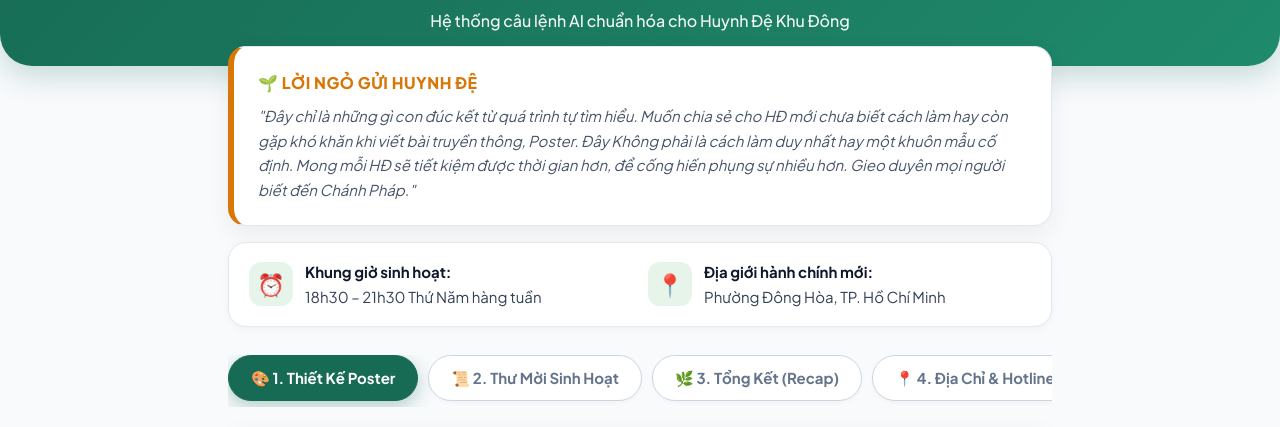
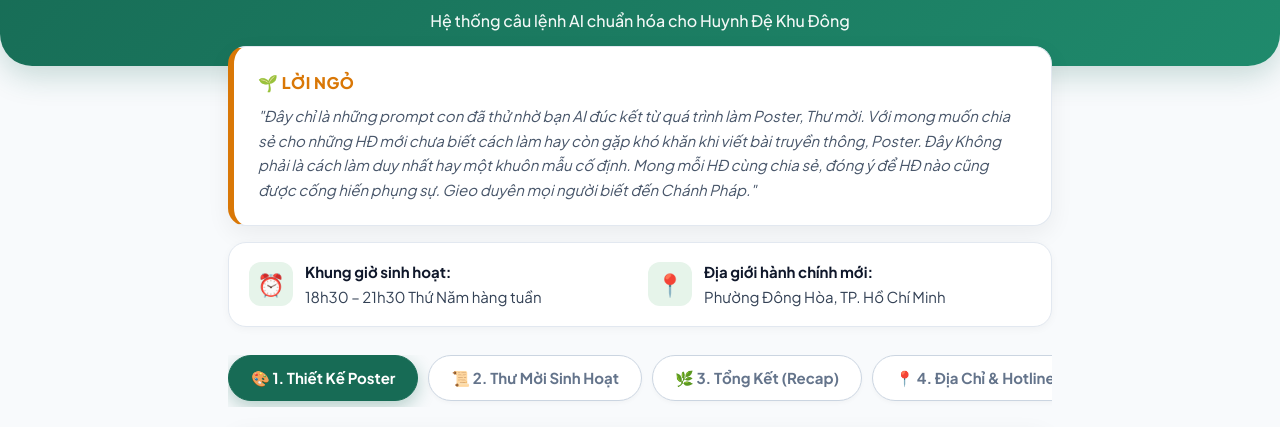
Before and after one commit to phungsub2t-219/btt-dinh-phuoc, a plain HTML site: page index.html in a window 1280 px wide. Shown: the part 135-562 px from the top of the page. Drawn offline with Linux system fonts and the light colour scheme.

Commit message:
Update index.html

```diff
--- a/index.html
+++ b/index.html
@@ -483,9 +483,9 @@
   <div class="container">
     <!-- Lời ngỏ chân thành của HĐ -->
     <div class="note-card">
-      <h4>🌱 Lời Ngỏ Gửi Huynh Đệ</h4>
+      <h4>🌱 Lời Ngỏ </h4>
       <p>
-        "Đây chỉ là những gì con đúc kết từ quá trình tự tìm hiểu. Muốn chia sẻ cho HĐ mới chưa biết cách làm hay còn gặp khó khăn khi viết bài truyền thông, Poster. Đây Không phải là cách làm duy nhất hay một khuôn mẫu cố định. Mong mỗi HĐ sẽ tiết kiệm được thời gian hơn, để cống hiến phụng sự nhiều hơn. Gieo duyên mọi người biết đến Chánh Pháp."
+        "Đây chỉ là những prompt con đã thử nhờ bạn AI đúc kết từ quá trình làm Poster, Thư mời. Với mong muốn chia sẻ cho những HĐ mới chưa biết cách làm hay còn gặp khó khăn khi viết bài truyền thông, Poster. Đây Không phải là cách làm duy nhất hay một khuôn mẫu cố định. Mong mỗi HĐ cùng chia sẻ, đóng ý để HĐ nào cũng được cống hiến phụng sự. Gieo duyên mọi người biết đến Chánh Pháp."
       </p>
     </div>
 
```
